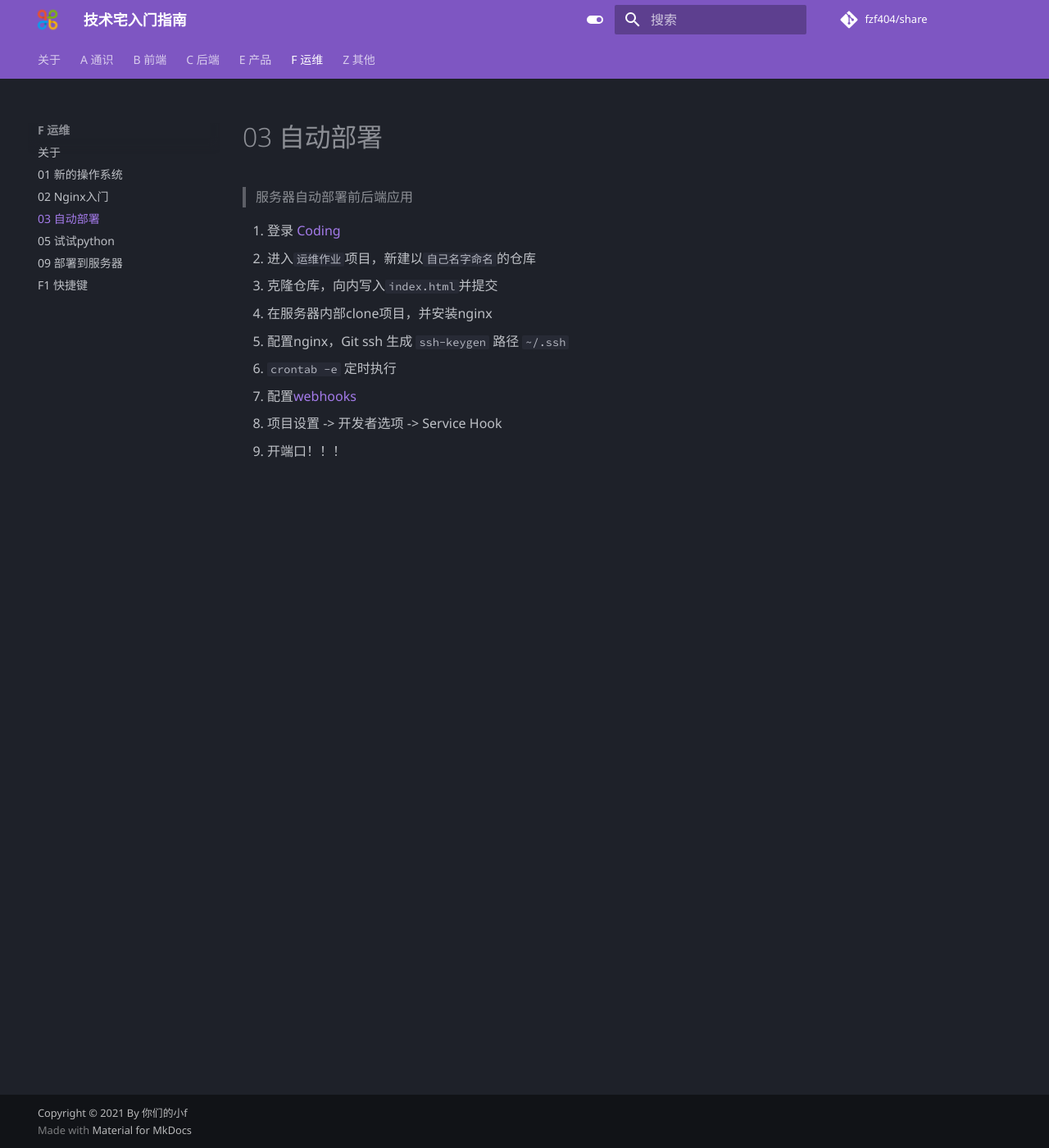
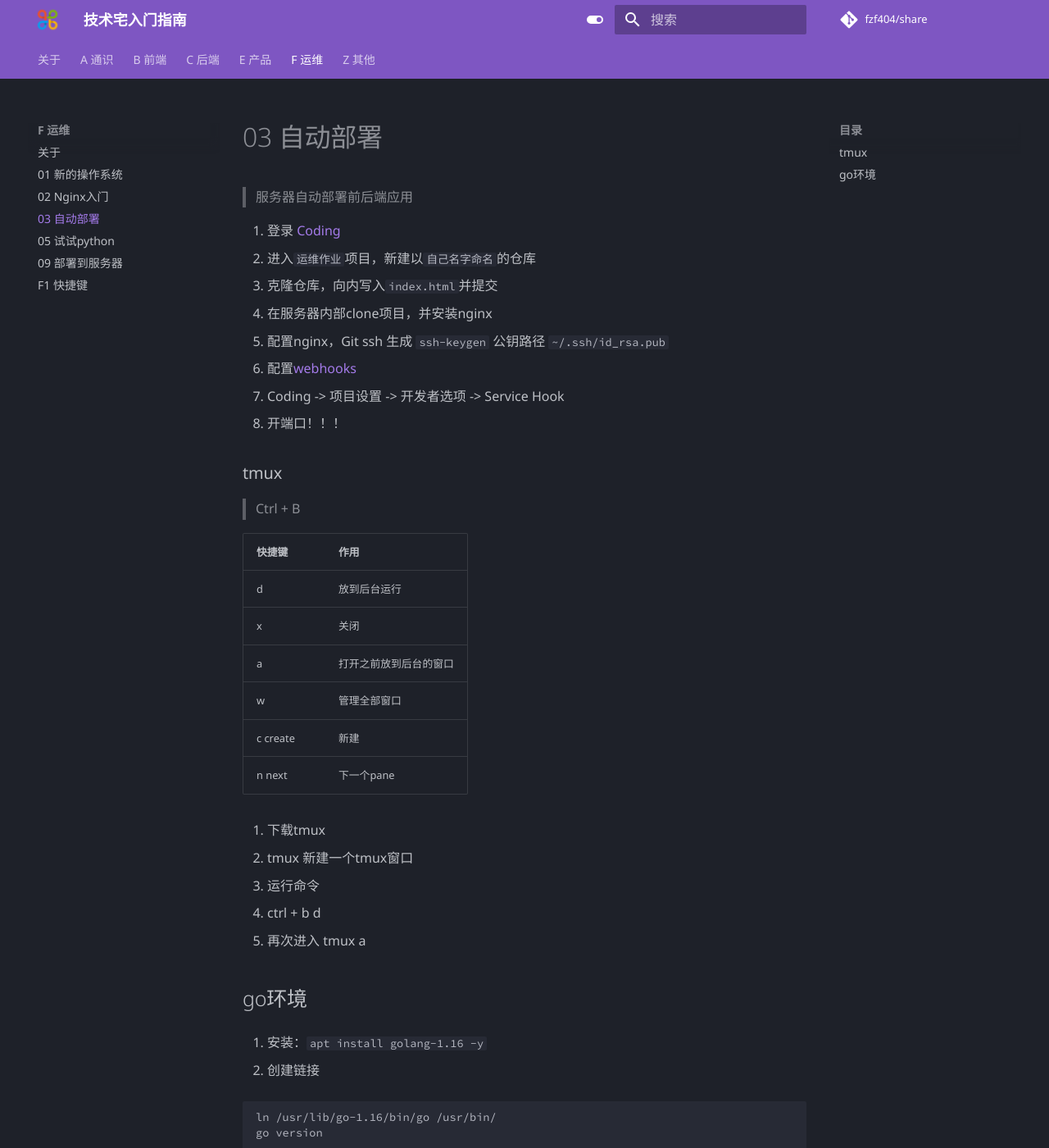
Before and after one commit to fzf404/share, an MkDocs documentation site: the page built from docs/F-运维/03-自动部署.md, in a window 1280 px wide and 1400 px high. Shown: the whole window at 82% size. Built offline with MkDocs 1.6.1 and Material for MkDocs 9.7.7, drawn with Linux system fonts in a browser that asks for light colours; comment, search, counter and statistics services are not loaded.

Commit message:
Update 03-自动部署.md

````diff
--- a/docs/F-运维/03-自动部署.md
+++ b/docs/F-运维/03-自动部署.md
@@ -4,8 +4,39 @@
 2. 进入`运维作业`项目，新建以`自己名字命名`的仓库
 3. 克隆仓库，向内写入`index.html`并提交
 4. 在服务器内部clone项目，并安装nginx
-5. 配置nginx，Git ssh 生成 `ssh-keygen` 路径 `~/.ssh`
-6. `crontab -e` 定时执行
-7. 配置[webhooks](https://github.com/fzf404/GoWebHooks)
-8. 项目设置 -> 开发者选项 -> Service Hook
-9. 开端口！！！
+5. 配置nginx，Git ssh 生成 `ssh-keygen` 公钥路径 `~/.ssh/id_rsa.pub`
+6. 配置[webhooks](https://github.com/fzf404/GoWebHooks)
+7. Coding -> 项目设置 -> 开发者选项 -> Service Hook
+8. 开端口！！！
+
+### tmux
+
+> Ctrl + B
+
+| 快捷键   | 作用                   |
+| -------- | ---------------------- |
+| d        | 放到后台运行           |
+| x        | 关闭                   |
+| a        | 打开之前放到后台的窗口 |
+| w        | 管理全部窗口           |
+| c create | 新建                   |
+| n next   | 下一个pane             |
+
+1. 下载tmux
+2. tmux 新建一个tmux窗口
+3. 运行命令
+4. ctrl + b d
+5. 再次进入 tmux a
+
+## go环境
+
+1. 安装：`apt install golang-1.16 -y`
+
+2. 创建链接
+
+   ```bash
+   ln /usr/lib/go-1.16/bin/go /usr/bin/
+   go version
+   ```
+
+3. 运行：`go run main.go`
````
